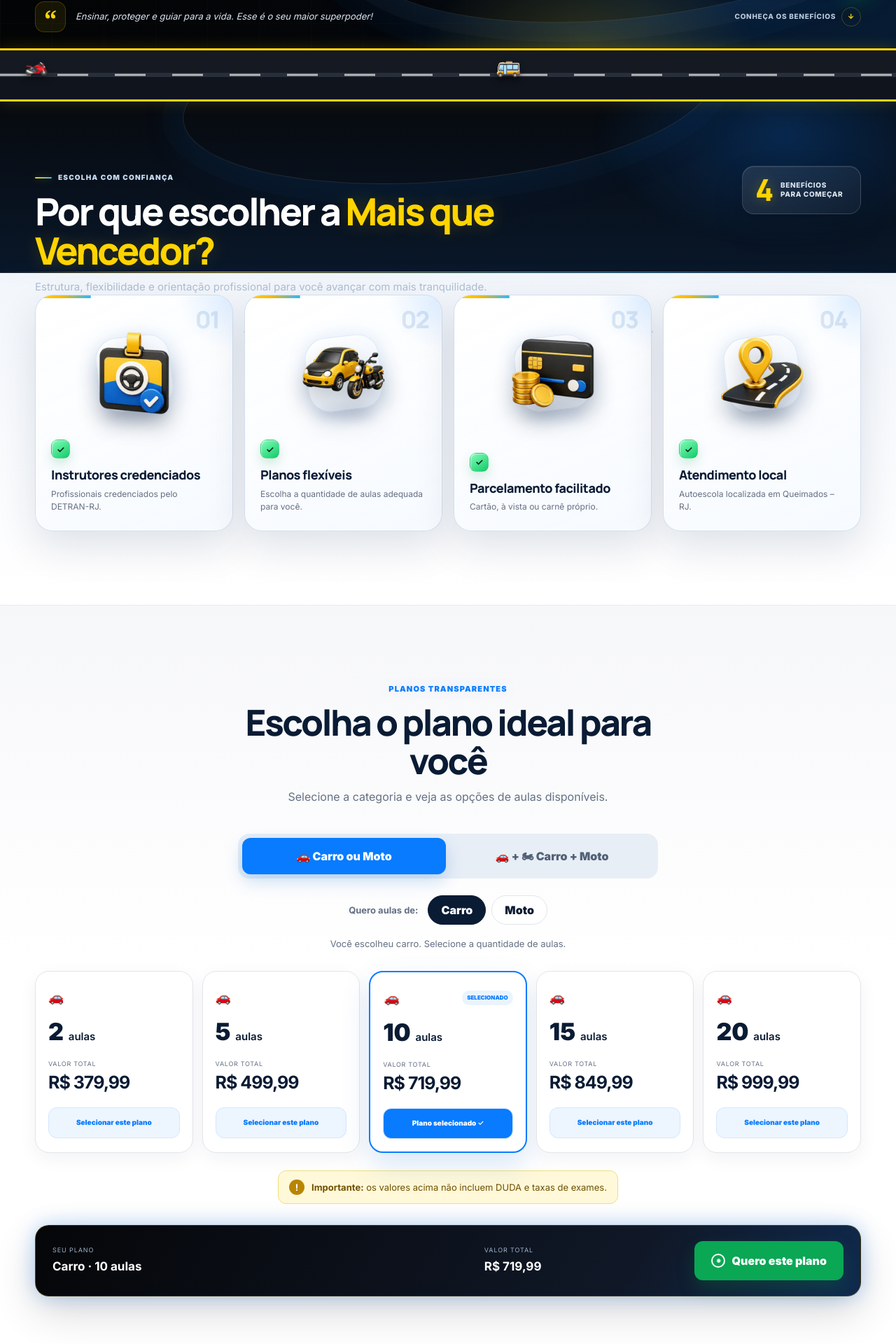
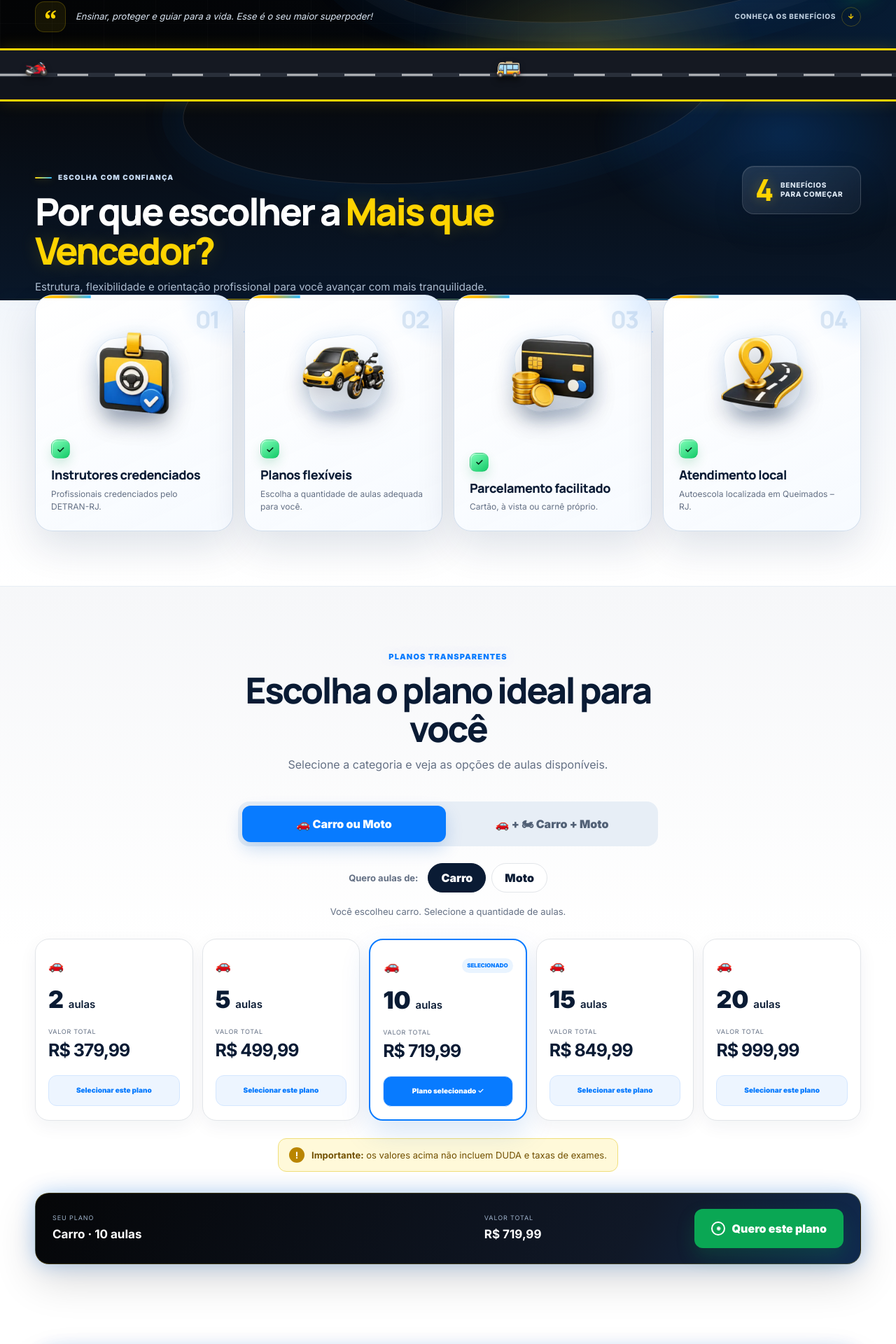
Before and after one commit to matteuscamilo7/autoescola-mais-que-vencedor, a Next.js app: page / in a window 1280 px wide. Shown: the part 781-2701 px from the top of the page at 70% size. Built offline with nearby package versions, Linux system fonts and the light colour scheme.

Commit message:
Refina contraste e transição dos benefícios

```diff
--- a/app/globals.css
+++ b/app/globals.css
@@ -146,9 +146,9 @@
 .traffic-strip__vehicle--moto { top: 0; font-size: 27px; animation: cruise-back-and-forth 20s linear -4s infinite; }
 .traffic-strip__vehicle--bus { top: -2px; font-size: 30px; animation: cruise-and-return 34s linear -17s infinite; }
 
-.trust { position: relative; overflow: hidden; isolation: isolate; padding: 92px 0 105px; background: linear-gradient(180deg, #070a0f 0, #091729 34%, #f2f6fb 34.1%, #fff 100%); border-bottom: 1px solid #e7edf4; }
+.trust { position: relative; overflow: hidden; isolation: isolate; padding: 92px 0 78px; background: linear-gradient(180deg, #070a0f 0, #091729 41%, #f2f6fb 41.1%, #fff 100%); border-bottom: 1px solid #e7edf4; }
 .trust::before { content: ""; position: absolute; z-index: -2; width: 760px; height: 240px; top: -126px; left: 50%; border: 1px solid rgba(255,255,255,.11); border-radius: 50%; box-shadow: 0 0 0 30px rgba(8,123,255,.025), 0 0 70px rgba(8,123,255,.12); transform: translateX(-50%) rotate(-5deg); }
-.trust::after { content: ""; position: absolute; z-index: -1; inset: 33.8% 0 auto; height: 1px; background: linear-gradient(90deg, transparent, rgba(255,212,0,.8) 24%, rgba(44,183,255,.72) 70%, transparent); box-shadow: 0 0 20px rgba(44,183,255,.25); }
+.trust::after { content: ""; position: absolute; z-index: -1; inset: 40.8% 0 auto; height: 1px; background: linear-gradient(90deg, transparent, rgba(255,212,0,.8) 24%, rgba(44,183,255,.72) 70%, transparent); box-shadow: 0 0 20px rgba(44,183,255,.25); }
 .trust__glow { position: absolute; z-index: -2; width: 560px; height: 330px; top: -120px; right: -120px; background: radial-gradient(ellipse, rgba(8,123,255,.25), transparent 68%); filter: blur(8px); pointer-events: none; }
 .trust__inner { position: relative; }
 .trust__header { min-height: 168px; display: grid; grid-template-columns: minmax(0, 1fr) auto; align-items: start; gap: 45px; color: #fff; }
@@ -192,7 +192,7 @@
 .section-title > span, .kicker { color: var(--blue); font-size: 11px; font-weight: 900; letter-spacing: .1em; text-transform: uppercase; text-shadow: 0 0 18px rgba(8,123,255,.18); }
 .section-title h2 { margin: 9px 0 12px; color: var(--navy); font: 800 clamp(34px, 4vw, 52px)/1.08 var(--font-manrope), sans-serif; letter-spacing: -.05em; }
 .section-title p { margin: 0; color: var(--muted); font-size: 16px; }
-.plans { background: linear-gradient(180deg, var(--soft), #fff 48%); }
+.plans { padding-top: 86px; background: linear-gradient(180deg, var(--soft), #fff 48%); }
 .tabs { width: min(600px, 100%); margin: auto; padding: 6px; display: grid; grid-template-columns: 1fr 1fr; gap: 6px; background: #e7eef6; border-radius: 16px; }
 .tabs button { min-height: 52px; padding: 8px 14px; color: #526176; background: transparent; border: 0; border-radius: 12px; font-weight: 850; cursor: pointer; }
 .tabs button.active { color: #fff; background: var(--blue); box-shadow: 0 10px 24px rgba(7,93,199,.2); }
```
